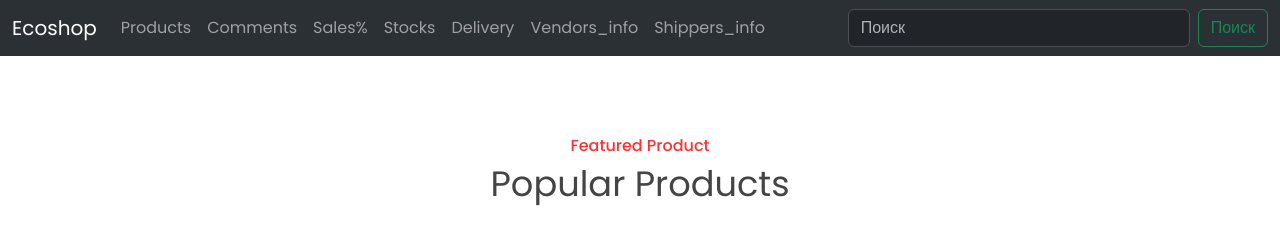
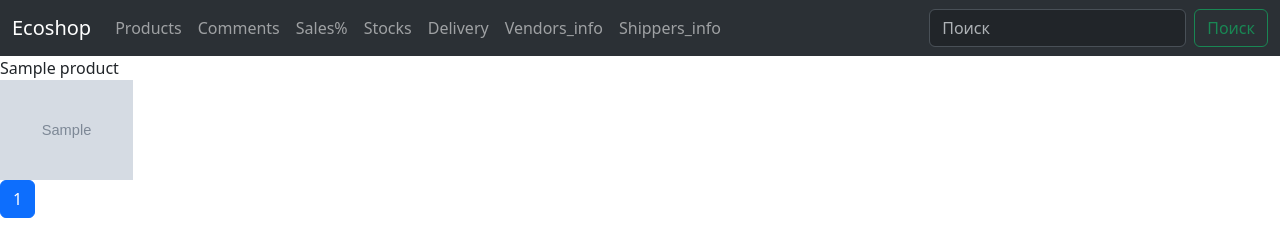
Before and after one commit to DenisListopad94/Bobrovich_Django, a Django app: page /ecoshop/products/ in a window 1280 px wide. Shown: the top 252 px of the page. Run offline with Django 4.2, Linux system fonts and the light colour scheme; tables that the repository leaves empty hold one stand-in row (values such as "Sample post"); grey boxes marked "Sample" are stand-in pictures.

Commit message:
Django project 10 paginations and images

```diff
--- a/requirements.txt
+++ b/requirements.txt
@@ -9,3 +9,4 @@ crispy-bootstrap5==2023.10
 djangorestframework==3.14.0
 Markdown==3.5.1
 django-filter==23.4
+Pillow==10.1.0
--- a/shop/ecoshop/models.py
+++ b/shop/ecoshop/models.py
@@ -27,6 +27,7 @@ class Product(models.Model):
     price = models.FloatField(validators=[validate_max_price], verbose_name="цена")
     amount = models.PositiveIntegerField(verbose_name="количество")
     delivery_date = models.DateField(auto_now_add=True, verbose_name="дата поставки")
+    photo = models.ImageField(upload_to="products", verbose_name="картинки", null=True, blank=True)
     category = models.CharField(
         max_length=2,
         choices=CATEGORY,
--- a/shop/ecoshop/templates/products.html
+++ b/shop/ecoshop/templates/products.html
@@ -2,34 +2,70 @@
 {% block title %}Products{% endblock %}
 {% block content %}
 
-<link rel="stylesheet" href="{% static 'css/products.css' %}">
+<!--<link rel="stylesheet" href="{% static 'css/products.css' %}">-->
 
-<section class="section-products">
-		<div class="container">
-				<div class="row justify-content-center text-center">
-						<div class="col-md-8 col-lg-6">
-								<div class="header">
-										<h3>Featured Product</h3>
-										<h2>Popular Products</h2>
-								</div>
-						</div>
-				</div>
-				<div class="row">
-						<!-- Single Product -->
-						<div class="col-md-6 col-lg-4 col-xl-3">
-								<div id="product-1" class="single-product">
-										<div class="part-1">
-												<ul>
-														<li><a href="#"><i class="fas fa-shopping-cart"></i></a></li>
-												</ul>
-										</div>
-										<div class="part-2">
-												<h4 class="product-price">$49.99</h4>
-										</div>
-								</div>
-						</div>
-				</div>
-		</div>
-</section>
+<!--<section class="section-products">-->
+<!--		<div class="container">-->
+<!--				<div class="row justify-content-center text-center">-->
+<!--						<div class="col-md-8 col-lg-6">-->
+<!--								<div class="header">-->
+<!--										<h3>Featured Product</h3>-->
+<!--										<h2>Popular Products</h2>-->
+<!--								</div>-->
+<!--						</div>-->
+<!--				</div>-->
+<!--				<div class="row">-->
+<!--						&lt;!&ndash; Single Product &ndash;&gt;-->
+<!--						<div class="col-md-6 col-lg-4 col-xl-3">-->
+<!--								<div id="product-1" class="single-product">-->
+<!--										<div class="part-1">-->
+<!--												<ul>-->
+<!--														<li><a href="#"><i class="fas fa-shopping-cart"></i></a></li>-->
+<!--												</ul>-->
+<!--										</div>-->
+<!--										<div class="part-2">-->
+<!--												<h4 class="product-price">$49.99</h4>-->
+<!--										</div>-->
+<!--								</div>-->
+<!--						</div>-->
+<!--				</div>-->
+<!--		</div>-->
+<!--</section>-->
+
+{% for product in page_obj %}
+    {{ product.name }}<br>
+    {% if product.photo %}
+        <img style="max-height: 100px" src="{{ product.photo.url }}"/>
+    {% endif %}</td>
+{% endfor %}
+
+<nav aria-label="...">
+  <ul class="pagination">
+    {% if page_obj.has_previous %}
+    <li class="page-item">
+        <a class="page-link" href="?page=1">first</a>
+    </li>
+    {% endif %}
+
+        {% for num in page_obj.paginator.page_range %}
+      {% if page_obj.number == num %}
+         <li class="page-item active" aria-current="page">
+          <a class="page-link" href="?page={{ num }}">{{ num }}</a>
+          </li>
+
+     {% elif num >= page_obj.number|add:'-2' and num <= page_obj.number|add:'2' %}
+    <li class="page-item" aria-current="page">
+    <a class="page-link" href="?page={{ num }}">{{ num }}</a>
+      </li>
+      {% endif %}
+      {% endfor %}
+
+     {% if page_obj.has_next %}
+        <li class="page-item">
+         <a class="page-link" href="?page={{ page_obj.paginator.num_pages }}">last</a>
+        </li>
+      {% endif %}
+  </ul>
+</nav>
 
 {% endblock %}
--- a/shop/ecoshop/views.py
+++ b/shop/ecoshop/views.py
@@ -1,5 +1,6 @@
+from django.core.paginator import Paginator
 from django.shortcuts import render
-from .models import ProductReviews, Vendor, Shipper
+from .models import ProductReviews, Vendor, Shipper, Product
 from .forms import ProductForm, ShipperReviewsForm, VendorReviewsForm
 from django.http import HttpResponseRedirect
 
@@ -36,11 +37,16 @@ def info_ecoshop(request, address):
 
 
 def products_ecoshop(request):
-    return render(request, "products.html")
+    products = Product.objects.all()
+    paginator = Paginator(products, 10)
+
+    page_number = request.GET.get("page")
+    page_obj = paginator.get_page(page_number)
+    return render(request, "products.html", {"page_obj": page_obj})
 
 
 def comments_ecoshop(request):
-    comments = ProductReviews.objects.select_related("product").all
+    comments = ProductReviews.objects.select_related("product").all()
 
     context = {
         "comments": comments
@@ -58,7 +64,7 @@ def products_catalog(request):
 
 
 def vendors_info_ecoshop(request):
-    vendors = Vendor.objects.prefetch_related("product").all#prefetch_related("vendor__vendorreviews_set").
+    vendors = Vendor.objects.prefetch_related("product").all()#prefetch_related("vendor__vendorreviews_set").
 
     context = {
         "vendors": vendors
@@ -68,7 +74,7 @@ def vendors_info_ecoshop(request):
 
 
 def shippers_info_ecoshop(request):
-    shippers = Shipper.objects.prefetch_related("product").all#prefetch_related("shipper__shipperreviews_set").
+    shippers = Shipper.objects.prefetch_related("product").all()#prefetch_related("shipper__shipperreviews_set").
 
     context = {
         "shippers": shippers
--- a/shop/shop/urls.py
+++ b/shop/shop/urls.py
@@ -14,6 +14,8 @@ Including another URLconf
     1. Import the include() function: from django.urls import include, path
     2. Add a URL to urlpatterns:  path('blog/', include('blog.urls'))
 """
+from django.conf import settings
+from django.conf.urls.static import static
 from django.contrib import admin
 from django.urls import path, include
 
@@ -24,3 +26,6 @@ urlpatterns = [
     path('__debug__/', include("debug_toolbar.urls")),
     path('api-auth/', include("rest_framework.urls")),
 ]
+
+if settings.DEBUG:
+    urlpatterns += static(settings.MEDIA_URL, document_root=settings.MEDIA_ROOT)
```
Also changed, not shown: shop/ecoshop/admin.py (+9 -1 lines), shop/ecoshop_api/paginations.py (added, +19 -0 lines), shop/ecoshop_api/views.py (+57 -18 lines), shop/shop/settings.py (+11 -0 lines), shop/ecoshop/migrations/0004_product_photo.py (added).
